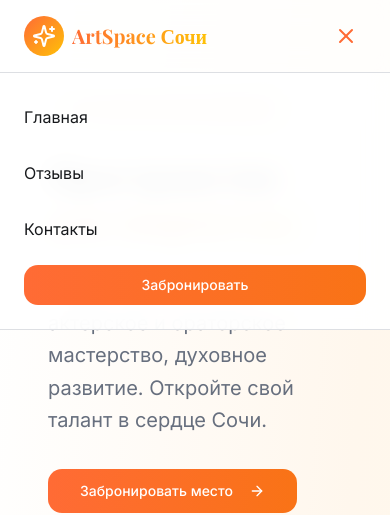
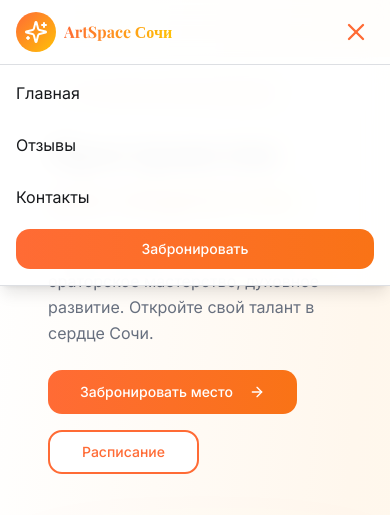
Before and after one commit to pr-poehali-dev/landing-page-creation-14, a React (Vite) app: page / in a window 390 px wide. Both pictures are taken after a click on the button "Toggle menu". Shown: the top 515 px of the page. Built offline with nearby package versions, Linux system fonts and the light colour scheme.

Commit message:
Фикс мобильной адаптивности сайта

```diff
--- a/index.html
+++ b/index.html
@@ -2,7 +2,7 @@
 <html lang="en">
 <head>
     <meta charset="UTF-8"/>
-    <meta name="viewport" content="width=device-width, initial-scale=1.0"/>
+    <meta name="viewport" content="width=device-width, initial-scale=1.0, maximum-scale=5.0, user-scalable=yes"/>
     <title>Поехали!</title>
     <meta name="description" content="Poehali.dev — запусти свой сайт за минуту!"/>
     <meta name="author" content="poehali.dev"/>
--- a/src/pages/Index.tsx
+++ b/src/pages/Index.tsx
@@ -73,14 +73,14 @@ const Index = () => {
   ];
 
   return (
-    <div className="min-h-screen bg-gradient-to-br from-background via-orange-50 to-gold/10">
+    <div className="min-h-screen bg-gradient-to-br from-background via-orange-50 to-gold/10 overflow-x-hidden">
       <nav className="fixed top-0 w-full bg-white/80 backdrop-blur-md z-50 border-b border-border">
-        <div className="container mx-auto px-6 py-4 flex items-center justify-between">
+        <div className="container mx-auto px-4 sm:px-6 py-3 sm:py-4 flex items-center justify-between max-w-full">
           <div className="flex items-center gap-2">
             <div className="w-10 h-10 rounded-full bg-gradient-to-br from-orange to-gold flex items-center justify-center">
               <Icon name="Sparkles" className="text-white" size={24} />
             </div>
-            <span className="font-display text-xl md:text-2xl font-bold bg-gradient-to-r from-orange to-gold bg-clip-text text-transparent">
+            <span className="font-display text-base sm:text-xl md:text-2xl font-bold bg-gradient-to-r from-orange to-gold bg-clip-text text-transparent whitespace-nowrap">
               ArtSpace Сочи
             </span>
           </div>
@@ -93,18 +93,18 @@ const Index = () => {
             </Button>
           </div>
           <button
-            className="md:hidden p-2"
+            className="md:hidden p-1 sm:p-2 flex-shrink-0"
             onClick={() => setMobileMenuOpen(!mobileMenuOpen)}
             aria-label="Toggle menu"
           >
-            <Icon name={mobileMenuOpen ? "X" : "Menu"} size={24} className="text-orange" />
+            <Icon name={mobileMenuOpen ? "X" : "Menu"} size={28} className="text-orange" />
           </button>
         </div>
       </nav>
 
       {mobileMenuOpen && (
-        <div className="fixed top-[73px] left-0 right-0 bg-white/95 backdrop-blur-md z-40 border-b border-border md:hidden animate-fade-in">
-          <div className="container mx-auto px-6 py-6 flex flex-col gap-4">
+        <div className="fixed top-[57px] sm:top-[73px] left-0 right-0 bg-white/95 backdrop-blur-md z-40 border-b border-border md:hidden animate-fade-in shadow-lg">
+          <div className="container mx-auto px-4 sm:px-6 py-4 sm:py-6 flex flex-col gap-3 sm:gap-4 max-w-full">
             <a
               href="#home"
               className="text-base hover:text-orange transition-colors py-2"
@@ -136,10 +136,10 @@ const Index = () => {
         </div>
       )}
 
-      <section id="home" className="pt-24 sm:pt-32 pb-12 sm:pb-20 px-4 sm:px-6">
+      <section id="home" className="pt-20 sm:pt-24 md:pt-32 pb-10 sm:pb-12 md:pb-20 px-4 sm:px-6">
         <div className="container mx-auto">
           <div className="grid lg:grid-cols-2 gap-12 items-center">
-            <div className="space-y-8 animate-fade-in">
+            <div className="space-y-6 sm:space-y-8 animate-fade-in">
               <div className="inline-block">
                 <span className="px-4 py-2 bg-orange/10 text-orange rounded-full text-sm font-medium">
                   ✨ Творческое пространство
@@ -152,7 +152,7 @@ const Index = () => {
                   для творчества
                 </span>
               </h1>
-              <p className="text-xl text-muted-foreground leading-relaxed">
+              <p className="text-base sm:text-lg md:text-xl text-muted-foreground leading-relaxed">
                 Танцы, музыка, кино, актерское и ораторское мастерство, духовное развитие.
                 Откройте свой талант в сердце Сочи.
               </p>
@@ -196,7 +196,7 @@ const Index = () => {
 
       <section className="py-12 sm:py-20 px-4 sm:px-6 bg-white/50">
         <div className="container mx-auto">
-          <div className="grid md:grid-cols-2 lg:grid-cols-4 gap-6">
+          <div className="grid grid-cols-1 sm:grid-cols-2 lg:grid-cols-4 gap-4 sm:gap-6">
             {features.map((feature, index) => (
               <Card
                 key={index}
@@ -216,7 +216,7 @@ const Index = () => {
 
       <section id="reviews" className="py-12 sm:py-20 px-4 sm:px-6">
         <div className="container mx-auto">
-          <div className="text-center mb-16 animate-fade-in">
+          <div className="text-center mb-10 sm:mb-16 animate-fade-in">
             <span className="px-4 py-2 bg-gold/20 text-gold rounded-full text-sm font-medium">
               ⭐ Отзывы
             </span>
@@ -232,11 +232,11 @@ const Index = () => {
             </p>
           </div>
 
-          <div className="grid md:grid-cols-3 gap-8">
+          <div className="grid grid-cols-1 md:grid-cols-2 lg:grid-cols-3 gap-6 sm:gap-8">
             {testimonials.map((testimonial, index) => (
               <Card
                 key={index}
-                className="p-8 hover:shadow-2xl transition-all duration-300 border-2 border-blue/10 hover:border-orange/30 animate-fade-in"
+                className="p-6 sm:p-8 hover:shadow-2xl transition-all duration-300 border-2 border-blue/10 hover:border-orange/30 animate-fade-in"
                 style={{ animationDelay: `${index * 150}ms` }}
               >
                 <div className="flex items-center gap-4 mb-4">
@@ -311,11 +311,11 @@ const Index = () => {
               </div>
             </div>
 
-            <Card className="p-8 bg-white animate-scale-in">
-              <h3 className="font-display text-2xl font-bold mb-6 text-foreground">
+            <Card className="p-6 sm:p-8 bg-white animate-scale-in">
+              <h3 className="font-display text-xl sm:text-2xl font-bold mb-4 sm:mb-6 text-foreground">
                 Запись на мероприятие
               </h3>
-              <form onSubmit={handleSubmit} className="space-y-4">
+              <form onSubmit={handleSubmit} className="space-y-3 sm:space-y-4">
                 <div>
                   <label className="block text-sm font-medium mb-2 text-foreground">Ваше имя</label>
                   <Input
```
